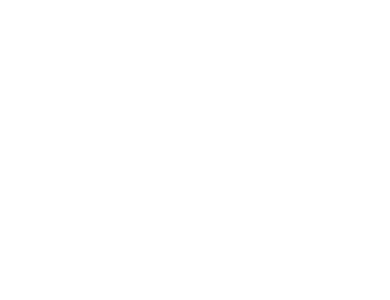
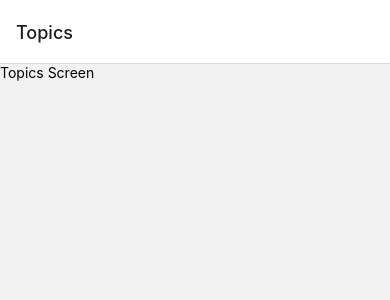
Before and after one commit to StanimalTheMan/bible-verses-react-native, a React Native app: screen /Topics in a window 390 px wide. Shown: the top 300 px of the page. Built offline with nearby package versions, Linux system fonts and the light colour scheme.

Commit message:
set up basic navigation with dummy view for topics screen

```diff
--- a/App.js
+++ b/App.js
@@ -1,5 +1,18 @@
 import { NavigationContainer } from "@react-navigation/native";
+import { createNativeStackNavigator } from "@react-navigation/native-stack";
+
+import TopicsScreen from "./screens/TopicsScreen";
+
+const Stack = createNativeStackNavigator();
 
 export default function App() {
-  return <></>;
+  return (
+    <>
+      <NavigationContainer>
+        <Stack.Navigator>
+          <Stack.Screen name="Topics" component={TopicsScreen} />
+        </Stack.Navigator>
+      </NavigationContainer>
+    </>
+  );
 }
--- a/screens/TopicsScreen.js
+++ b/screens/TopicsScreen.js
@@ -0,0 +1,11 @@
+import { Text, View } from "react-native";
+
+function TopicsScreen() {
+  return (
+    <View>
+      <Text>Topics Screen</Text>
+    </View>
+  );
+}
+
+export default TopicsScreen;
```
